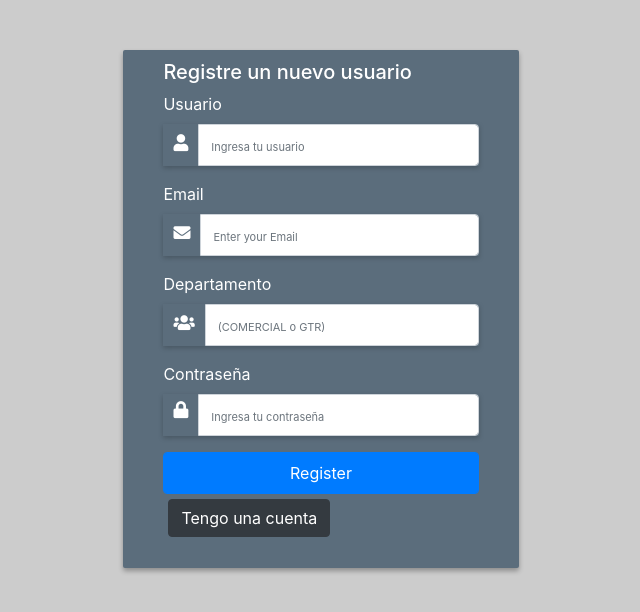
After one commit to Marcos7gomez/SapFlask, a Flask app: page /register in a window 1280 px wide. The commit adds this page. Shown: the top 612 px of the page, without its empty margins (319-959 px from the left). Run offline with Flask 3, Linux system fonts and the light colour scheme; some libraries are stand-ins or nearby versions.

Commit message:
Login y register terminados y funcionando

```diff
--- a/app.py
+++ b/app.py
@@ -1,7 +1,12 @@
-from flask import Flask, render_template, request, url_for
-from flask_migrate import Migrate
+import re
+
 import psycopg2
 import psycopg2.extras
+from flask import Flask, render_template, request, url_for, flash, session
+from flask_migrate import Migrate
+# from werkzeug.security import check_password_hash, generate_password_hash
+#from sqlalchemy.testing.pickleable import User
+from werkzeug.security import generate_password_hash, check_password_hash
 from werkzeug.utils import redirect
 
 from database import db
@@ -38,6 +43,8 @@ app.config['SECRET_KEY'] = 'llave_secreta'
 @app.route('/index.html')
 @app.route('/')
 def home():
+    if 'loggedin' in session:
+        return render_template('home2.html', usuario=session['usuario'])
     return redirect(url_for('login'))
 
 
@@ -78,7 +85,7 @@ def agregar():
 @app.route('/login/', methods=['GET', 'POST'])
 def login():
     cursor = conn.cursor(cursor_factory=psycopg2.extras.DictCursor)
-    # Verifica si usuario y contrasenia existen
+    #Verifica si usuario y contrasenia existen
     if request.method == 'POST' and 'usuario' in request.form and 'contrasenia' in request.form:
         usuario = request.form['usuario']
         contrasenia = request.form['contrasenia']
@@ -88,8 +95,58 @@ def login():
         # Obtiene un registro y da un resultado
         cuenta = cursor.fetchone()
         if cuenta:
-            return redirect(url_for('inicio'))
+            password_rs = cuenta['contrasenia']
+            print(password_rs)
+            #Si la cuenta existe en usuario de la bd
+            if check_password_hash(password_rs, contrasenia):
+                session['loggedin'] = True
+                session['id'] = cuenta['id']
+                session['usuario'] = cuenta['usuario']
+                print('Sesión exitosa')
+                return redirect(url_for('home'))
+            else:
+                flash('¡La cuenta ingresada no existe!')
         else:
-            print('¡¡Error!! ¡¡La cuenta ingresada no existe!!')
-            return redirect(url_for('login'))
+            flash('¡La cuenta ingresada no existe!')
+        # return redirect(url_for('login'))
     return render_template('login.html')
+
+
+@app.route('/register', methods=['GET', 'POST'])
+def register():
+    cursor = conn.cursor(cursor_factory=psycopg2.extras.DictCursor)
+    # Check if "username", "password" and "email" POST requests exist (user submitted form)
+    if request.method == 'POST' and 'usuario' in request.form and 'contrasenia' in request.form and 'email' \
+            in request.form:
+        # Create variables for easy access
+        usuario = request.form['usuario']
+        departamento = request.form['departamento']
+        contrasenia = request.form['contrasenia']
+        email = request.form['email']
+
+        _hashed_password = generate_password_hash(contrasenia)
+
+        # Check if account exists using MySQL
+        cursor.execute('SELECT * FROM persona WHERE usuario = %s', (usuario,))
+        cuenta = cursor.fetchone()
+        print(cuenta)
+        # If account exists show error and validation checks
+        if cuenta:
+            flash('¡Esta cuenta ya existe!!')
+        elif not re.match(r'[^@]+@[^@]+\.[^@]+', email):
+            flash('Dirección de email inválida!')
+        elif not re.match(r'[A-Za-z0-9]+', usuario):
+            flash('EL usuario debe contener sólo palabras y números!')
+        elif not contrasenia or not contrasenia or not email:
+            flash('¡Por favor rellena el formulario!')
+        else:
+            # Account doesnt exists and the form data is valid, now insert new account into users table
+            cursor.execute("INSERT INTO persona (usuario, departamento, contrasenia, email) VALUES (%s,%s,%s,%s)",
+                           (usuario, departamento, _hashed_password, email))
+            conn.commit()
+            flash('You have successfully registered!')
+    elif request.method == 'POST':
+        # Form is empty... (no POST data)
+        flash('Please fill out the form!')
+    # Show registration form with message (if any)
+    return render_template('register.html')
--- a/templates/login.html
+++ b/templates/login.html
@@ -27,13 +27,15 @@
     <div class="alert alert-success alert-dismissible fade show" role="alert">
       {{ message }}
       <button type="button" class="close" data-dismiss="alert" aria-label="Close">
-        <span aria-hidden="true">×</span>
+        <span aria-hidden="true"></span>
       </button>
     </div>
     {% endfor %}
     {% endif %}
     {% endwith %}
-      <p>No tengo cuenta <a href="{{ url_for('agregar') }}">Crear usuario</a></p>
+
+       <p style="padding:5px;">
+       <a href="{{ url_for('register') }}" class="btn btn-dark ">No tengo cuenta</a></p>
   </div>
  </div>
  </body>
--- /dev/null
+++ b/templates/register.html
@@ -0,0 +1,84 @@
+<!DOCTYPE html>
+<html>
+ <head>
+  <meta charset="utf-8">
+  <title>Crear cuenta</title>
+  <link rel="stylesheet" type="text/css" href="/static/css/styles.css">
+  <link rel="stylesheet" href="https://use.fontawesome.com/releases/v5.7.1/css/all.css">
+  <!-- Google Fonts -->
+  <link href='https://fonts.googleapis.com/css?family=Passion+One' rel='stylesheet' type='text/css'>
+  <link href='https://fonts.googleapis.com/css?family=Oxygen' rel='stylesheet' type='text/css'>
+  <link href="https://maxcdn.bootstrapcdn.com/bootstrap/4.1.1/css/bootstrap.min.css" rel="stylesheet" id="bootstrap-css">
+ </head>
+ <body style="background-color:#ccc;">
+ <div class="container">
+   <div class="row main">
+    <div class="main-login main-center">
+    <h5>Registre un nuevo usuario</h5>
+     <form action="{{ url_for('register') }}" method="post" autocomplete="off">
+      <div class="form-group">
+       <label for="usuario" class="cols-sm-2 control-label">Usuario</label>
+       <div class="cols-sm-10">
+        <div class="input-group">
+         <span class="input-group-addon"><i class="fa fa-user fa" aria-hidden="true"></i></span>
+         <input type="text" class="form-control" name="usuario" id="usuario"  placeholder="Ingresa tu usuario"/>
+        </div>
+       </div>
+      </div>
+      <div class="form-group">
+       <label for="email" class="cols-sm-2 control-label">Email</label>
+       <div class="cols-sm-10">
+        <div class="input-group">
+         <span class="input-group-addon"><i class="fa fa-envelope fa" aria-hidden="true"></i></span>
+         <input type="text" class="form-control" name="email" id="email"  placeholder="Enter your Email"/>
+        </div>
+       </div>
+      </div>
+
+      <div class="form-group">
+       <label for="departamento" class="cols-sm-2 control-label">Departamento</label>
+       <div class="cols-sm-10">
+        <div class="input-group">
+         <span class="input-group-addon"><i class="fa fa-users fa" aria-hidden="true"></i></span>
+         <input type="text" class="form-control" name="departamento" id="departamento" placeholder="(COMERCIAL o GTR)" required>
+        </div>
+       </div>
+      </div>
+
+      <div class="form-group">
+       <label for="contrasenia" class="cols-sm-2 control-label">Contraseña</label>
+       <div class="cols-sm-10">
+        <div class="input-group">
+         <span class="input-group-addon"><i class="fa fa-lock fa-lg" aria-hidden="true"></i></span>
+         <input type="password" class="form-control" name="contrasenia" id="contrasenia" required  placeholder="Ingresa tu contraseña"/>
+        </div>
+       </div>
+      </div>
+
+      <div class="form-group ">
+        {% with messages = get_flashed_messages()  %}
+        {% if messages %}
+        {% for message in messages %}
+        <div class="alert alert-success alert-dismissible fade show" role="alert">
+          {{ message }}
+          <button type="button" class="close" data-dismiss="alert" aria-label="Close">
+            <span aria-hidden="true">×</span>
+          </button>
+        </div>
+        {% endfor %}
+        {% endif %}
+        {% endwith %}
+       <input type="submit" value="Register" class="form-control btn btn-primary " name="">
+       <p style="padding:5px;">
+       <a href="{{ url_for('login') }}" class="btn btn-dark ">Tengo una cuenta</a></p>
+
+      </div>
+
+     </form>
+    </div>
+   </div>
+  </div>
+ <script src="https://maxcdn.bootstrapcdn.com/bootstrap/4.1.1/js/bootstrap.min.js"></script>
+ <script src="https://cdnjs.cloudflare.com/ajax/libs/jquery/3.2.1/jquery.min.js"></script>
+ </body>
+</html>
```
Also changed, not shown: static/css/style.css (added, +120 -0 lines), templates/home.html (added, +8 -0 lines), templates/home2.html (added, +35 -0 lines), templates/layout.html (added, +72 -0 lines).
